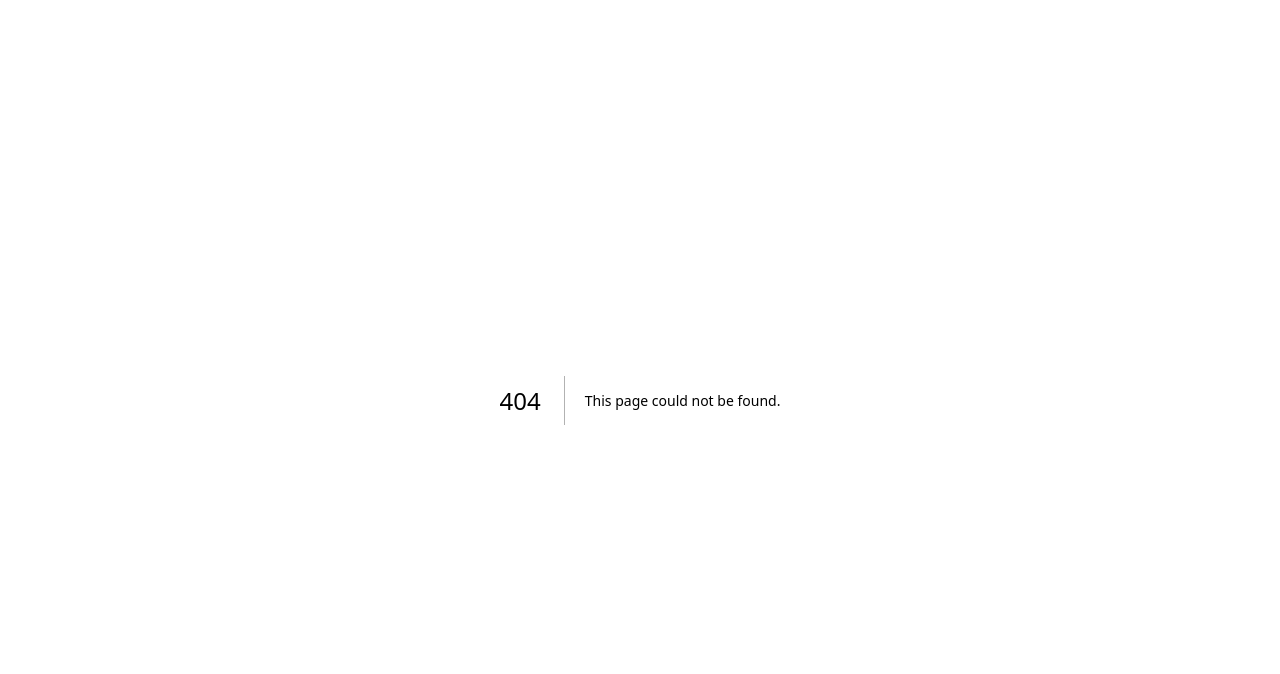
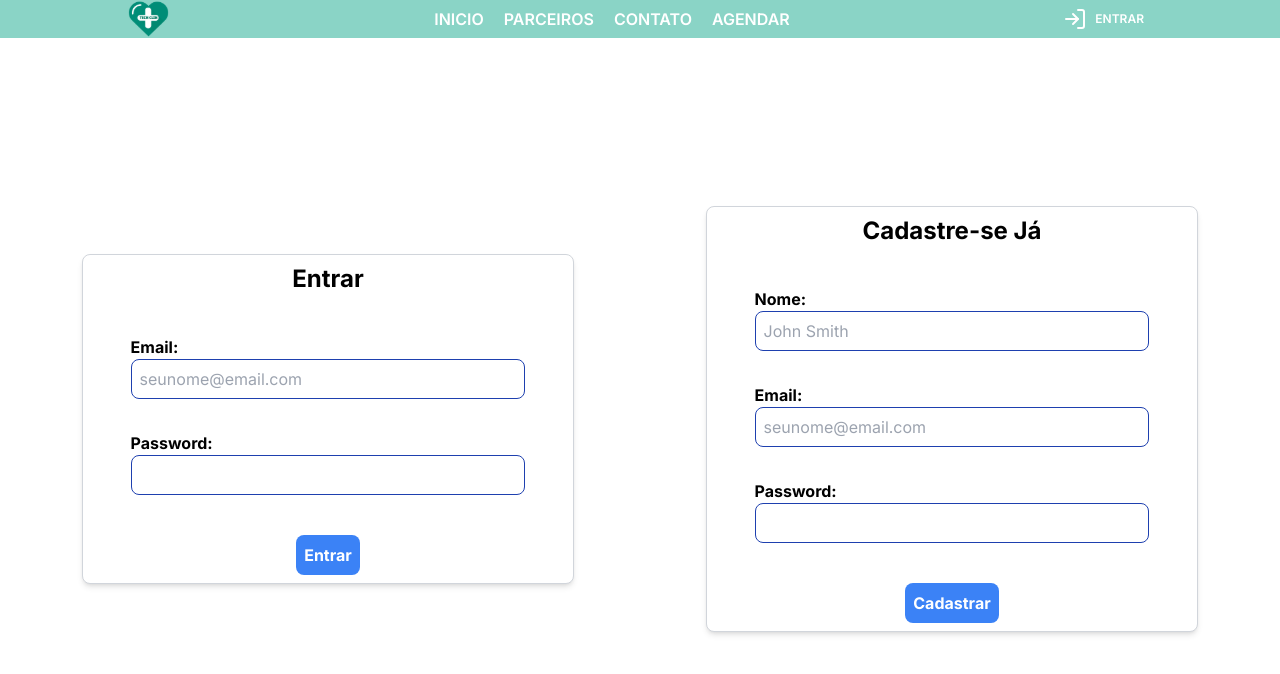
Before and after one commit to duardoliveiras/tech-clin-frontend, a Next.js app: page /login in a window 1280 px wide. Before the commit this address had no page. Shown: the top 674 px of the page. Built offline with nearby package versions, Linux system fonts and the light colour scheme.

Commit message:
feat: componentizando a pagina de login

```diff
--- /dev/null
+++ b/src/app/Header.tsx
@@ -0,0 +1,27 @@
+import { LogIn } from "lucide-react";
+import Image from "next/image";
+
+export default function Header() {
+  return (
+    <div className="w-full bg-primary h-auto overflow-hidden justify-center flex ">
+      <div className="w-full md:w-[80%] h-full font-semibold flex flex-row justify-between items-center uppercase gap-x-24">
+        <div className="w-auto">
+          <Image src={"/techclin.svg"} width={60} height={60} alt={"Logo"} />
+        </div>
+
+        <div className="w-full justify-center gap-x-5 text-white items-center flex flex-row">
+          <p className="cursor-pointer hover:text-green-600">inicio</p>
+          <p className="cursor-pointer hover:text-green-600">parceiros</p>
+          <p className="cursor-pointer hover:text-green-600">contato</p>
+          <p className="cursor-pointer hover:text-green-600">agendar</p>
+        </div>
+        <div className="w-auto">
+          <div className="w-auto  h-auto text-xs text-white hover:text-green-600 cursor-pointer gap-x-2 rounded-lg p-2 flex items-center justify-center">
+            <LogIn />
+            <p>Entrar</p>
+          </div>
+        </div>
+      </div>
+    </div>
+  );
+}
--- /dev/null
+++ b/src/app/login/Login.tsx
@@ -0,0 +1,33 @@
+export const Login = () => {
+  return (
+    <div className="flex w-1/2 h-full justify-center items-center">
+      <div className="flex flex-col bg-white border text-black border-gray-300 w-[80%]  shadow-md rounded-lg py-2">
+        <div className="w-full justify-center flex">
+          <h1 className="text-2xl font-bold text-black">Entrar</h1>
+        </div>
+        <div className="flex flex-col w-full gap-y-8 p-10">
+          <div className="flex flex-col w-full px-2">
+            <p className="font-bold text-black">Email:</p>
+            <input
+              className="w-full h-10 rounded-lg border-blue-800 border px-2"
+              type="email"
+              placeholder="seunome@email.com"
+            />
+          </div>
+          <div className="flex flex-col w-full px-2">
+            <p className="font-bold text-black">Password:</p>
+            <input
+              className="w-full h-10 rounded-lg border-blue-800 border px-2"
+              type="password"
+            />
+          </div>
+        </div>
+        <div className="w-full flex justify-center">
+          <button className="flex bg-blue-500 rounded-lg p-2 text-white font-bold hover:bg-blue-600">
+            Entrar
+          </button>
+        </div>
+      </div>
+    </div>
+  );
+};
--- /dev/null
+++ b/src/app/login/Register.tsx
@@ -0,0 +1,41 @@
+export const Register = () => {
+  return (
+    <div className="flex w-1/2 h-full justify-center items-center">
+      <div className="flex flex-col bg-white border text-black border-gray-300 w-[80%]  shadow-md rounded-lg py-2">
+        <div className="w-full justify-center flex">
+          <h1 className="text-2xl font-bold text-black">Cadastre-se Já</h1>
+        </div>
+        <div className="flex flex-col w-full gap-y-8 p-10">
+          <div className="flex flex-col w-full px-2">
+            <p className="font-bold text-black">Nome:</p>
+            <input
+              className="w-full h-10 rounded-lg border-blue-800 border px-2"
+              type="text"
+              placeholder="John Smith"
+            />
+          </div>
+          <div className="flex flex-col w-full px-2">
+            <p className="font-bold text-black">Email:</p>
+            <input
+              className="w-full h-10 rounded-lg border-blue-800 border px-2"
+              type="email"
+              placeholder="seunome@email.com"
+            />
+          </div>
+          <div className="flex flex-col w-full px-2">
+            <p className="font-bold text-black">Password:</p>
+            <input
+              className="w-full h-10 rounded-lg border-blue-800 border px-2"
+              type="password"
+            />
+          </div>
+        </div>
+        <div className="w-full flex justify-center">
+          <button className="flex bg-blue-500 rounded-lg p-2 text-white font-bold hover:bg-blue-600">
+            Cadastrar
+          </button>
+        </div>
+      </div>
+    </div>
+  );
+};
--- /dev/null
+++ b/src/app/login/page.tsx
@@ -0,0 +1,30 @@
+"use client";
+import { useState } from "react";
+import Header from "../Header";
+import { Login } from "./Login";
+import { Register } from "./Register";
+
+interface Login {
+  nome: string;
+  email: string;
+  password: string;
+}
+export default function LoginPage() {
+  const [loginData, setLoginData] = useState<Login>({
+    nome: "",
+    email: "",
+    password: "",
+  });
+
+  return (
+    <>
+      <div className="flex flex-col w-screen h-screen bg-white ">
+        <Header />
+        <div className="flex flex-row w-full h-full p-5 gap-x-2">
+          <Login />
+          <Register />
+        </div>
+      </div>
+    </>
+  );
+}
--- a/src/app/page.tsx
+++ b/src/app/page.tsx
@@ -8,30 +8,12 @@ import {
   Stethoscope,
 } from "lucide-react";
 import Image from "next/image";
+import Header from "./Header";
 
 export default function Home() {
   return (
     <main className="flex min-h-screen flex-col items-center bg-white">
-      <div className="w-full bg-primary h-auto overflow-hidden justify-center flex ">
-        <div className="w-full md:w-[80%] h-full font-semibold flex flex-row justify-between items-center uppercase gap-x-24">
-          <div className="w-auto">
-            <Image src={"/techclin.svg"} width={60} height={60} alt={"Logo"} />
-          </div>
-
-          <div className="w-full justify-center gap-x-5 text-white items-center flex flex-row">
-            <p className="cursor-pointer hover:text-green-600">inicio</p>
-            <p className="cursor-pointer hover:text-green-600">parceiros</p>
-            <p className="cursor-pointer hover:text-green-600">contato</p>
-            <p className="cursor-pointer hover:text-green-600">agendar</p>
-          </div>
-          <div className="w-auto">
-            <div className="w-auto  h-auto text-xs text-white hover:text-green-600 cursor-pointer gap-x-2 rounded-lg p-2 flex items-center justify-center">
-              <LogIn />
-              <p>Entrar</p>
-            </div>
-          </div>
-        </div>
-      </div>
+      <Header />
       <div className="w-full h-full bg-white flex flex-col p-16">
         <div className="w-full h-auto flex flex-row">
           <div className="w-1/2 flex overflow-hidden">
@@ -47,7 +29,7 @@ export default function Home() {
               <Stethoscope size={40} />
               <p>sua saúde em primeiro lugar</p>
             </div>
-            <div className="mt-5 w-full pl-10 gap-y-10 text-2xl flex flex-col">
+            <div className="mt-5 w-full pl-10 gap-y-10 text-2xl flex flex-col text-green-700">
               <div className="w-full items-center gap-x-2  flex">
                 <AlarmClock className="text-green-700" />
                 <p>Facilidade em marcar suas consultas e exames.</p>
```
Also changed, not shown: src/app/login/register.tsx (added), src/services/Auth.ts (added).
